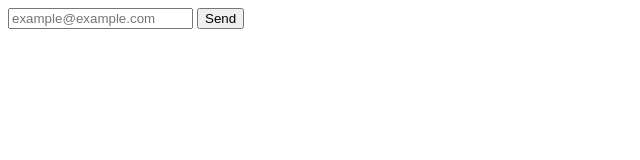
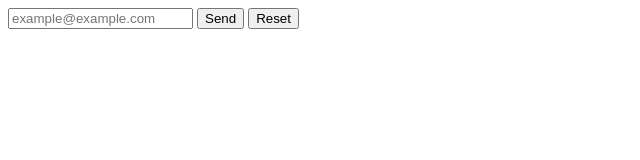
Before and after one commit to gilyaev/lesson5, a plain HTML site: page form.html in a window 1280 px wide. Shown: the whole page, without its empty margins (0-640 px from the left). Drawn offline with Linux system fonts and the light colour scheme.

Commit message:
Add reset button

```diff
--- a/form.html
+++ b/form.html
@@ -9,6 +9,7 @@
     <input type="hidden" name="affilate_code" value="2342323sfdsf2dsd">
     <label><input type="email" name="email" placeholder="example@example.com"></label>
     <button type="submit">Send</button>
+    <button type="reset">Reset</button>
   </form>
 </body>
 </html>
```
